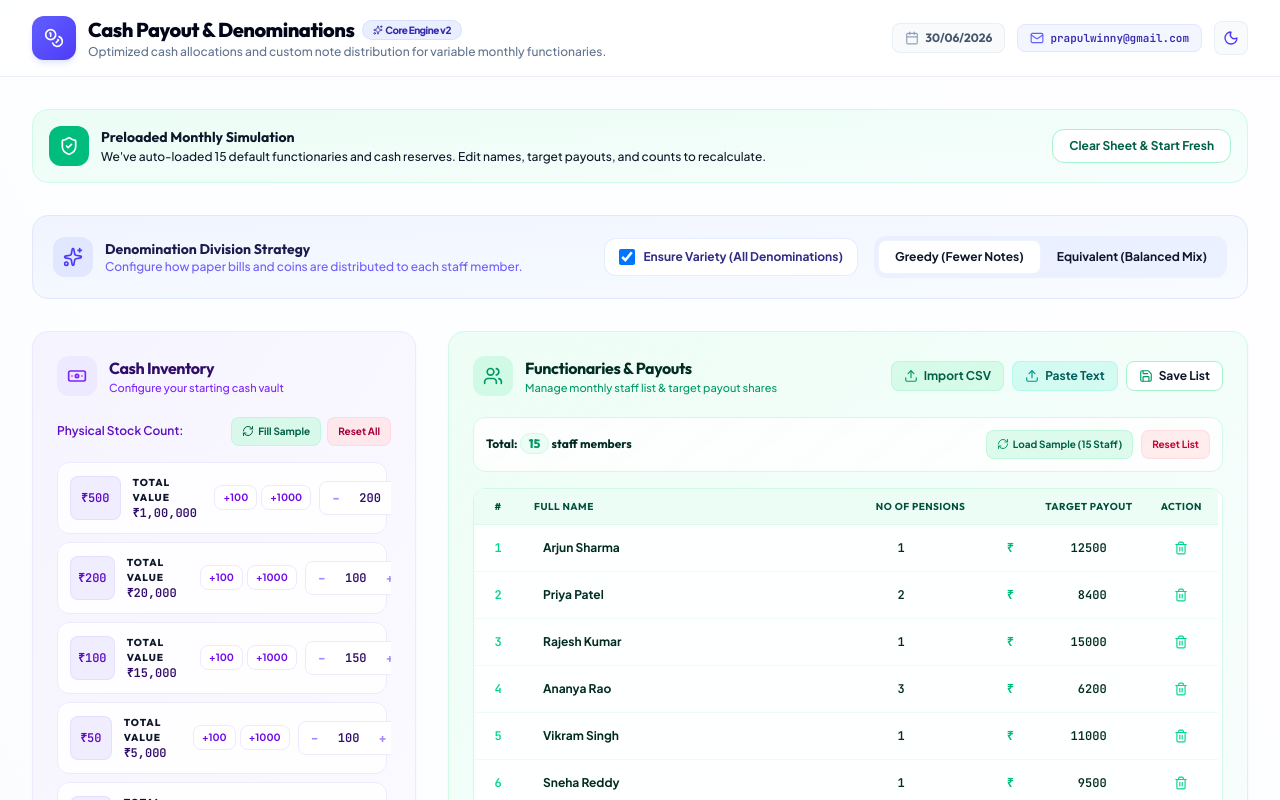
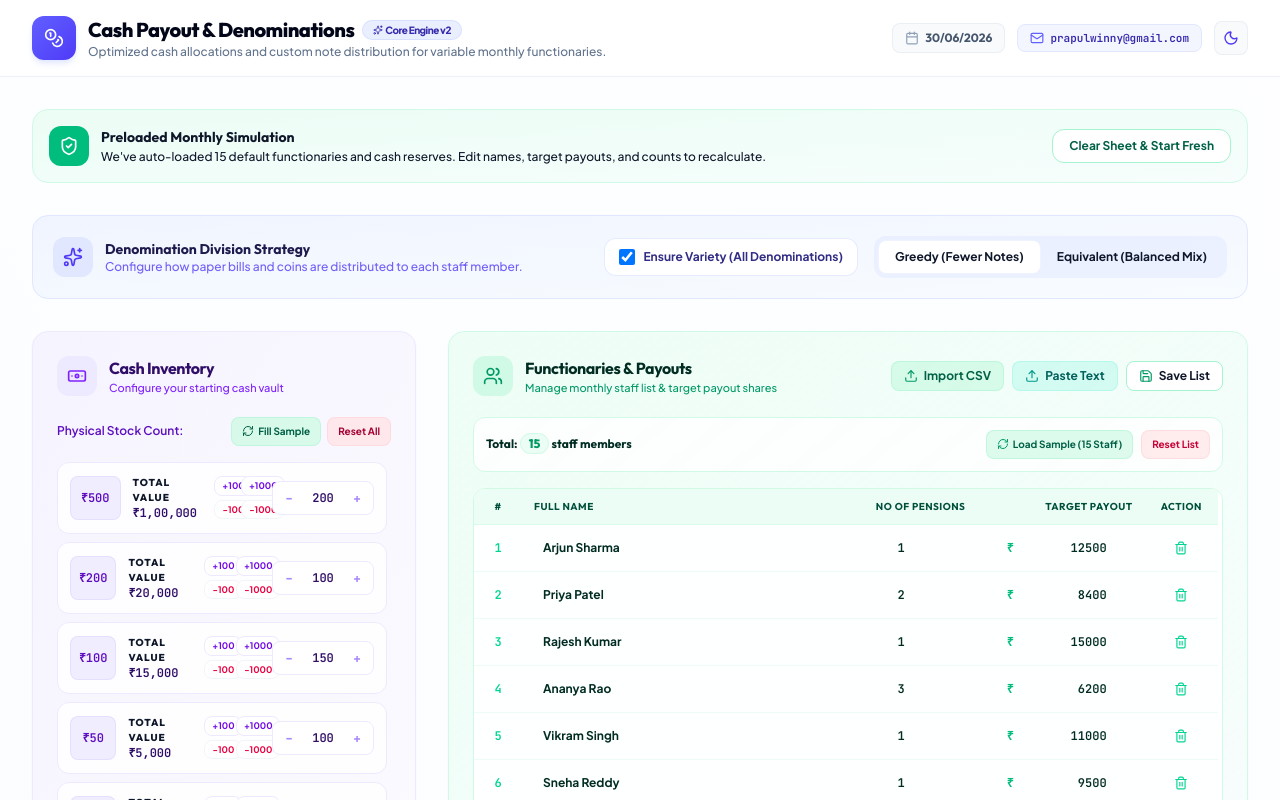
Before and after one commit to prapulwinny-collab/Pensions-denomination-, a React (Vite) app: page / in a window 1280 px wide. Shown: the top 800 px of the page. Built offline with nearby package versions, Linux system fonts and the light colour scheme.

Commit message:
feat(ui): add subtraction buttons to cash drawer
Refactor quick adjustment pills into a grid layout and include subtraction controls to improve denomination management efficiency.

```diff
--- a/src/components/CashDrawer.tsx
+++ b/src/components/CashDrawer.tsx
@@ -116,19 +116,35 @@ export default function CashDrawer({
 
                 {/* Right Section: Tactile inputs & quick increments */}
                 <div className="flex items-center gap-2">
-                  {/* Quick Add Pills */}
-                  <div className="flex gap-1">
+                  {/* Quick Add / Subtract Pills */}
+                  <div className="grid grid-cols-2 gap-1">
                     <button
                       onClick={() => adjustCount(denom, 100)}
-                      className="px-2 py-1 text-[10px] font-bold bg-white hover:bg-violet-50 text-violet-700 border border-violet-100 rounded-lg transition-all cursor-pointer shadow-3xs dark:bg-slate-900 dark:hover:bg-slate-800 dark:text-slate-350 dark:border-slate-700"
+                      className="px-1.5 py-0.5 text-[9px] font-bold bg-white hover:bg-violet-50 text-violet-700 border border-violet-100 rounded-lg transition-all cursor-pointer shadow-3xs dark:bg-slate-900 dark:hover:bg-slate-800 dark:text-slate-350 dark:border-slate-700 text-center whitespace-nowrap min-w-[38px]"
+                      title="Add 100 notes"
                     >
                       +100
                     </button>
                     <button
                       onClick={() => adjustCount(denom, 1000)}
-                      className="px-2 py-1 text-[10px] font-bold bg-white hover:bg-violet-50 text-violet-700 border border-violet-100 rounded-lg transition-all cursor-pointer shadow-3xs dark:bg-slate-900 dark:hover:bg-slate-800 dark:text-slate-350 dark:border-slate-700"
+                      className="px-1.5 py-0.5 text-[9px] font-bold bg-white hover:bg-violet-50 text-violet-700 border border-violet-100 rounded-lg transition-all cursor-pointer shadow-3xs dark:bg-slate-900 dark:hover:bg-slate-800 dark:text-slate-350 dark:border-slate-700 text-center whitespace-nowrap min-w-[44px]"
+                      title="Add 1000 notes"
                     >
                       +1000
+                    </button>
+                    <button
+                      onClick={() => adjustCount(denom, -100)}
+                      className="px-1.5 py-0.5 text-[9px] font-bold bg-white hover:bg-rose-50 text-rose-600 hover:text-rose-700 border border-slate-100 hover:border-rose-200/50 rounded-lg transition-all cursor-pointer shadow-3xs dark:bg-slate-900 dark:hover:bg-rose-950/20 dark:text-rose-400 dark:border-slate-700 text-center whitespace-nowrap min-w-[38px]"
+                      title="Subtract 100 notes"
+                    >
+                      -100
+                    </button>
+                    <button
+                      onClick={() => adjustCount(denom, -1000)}
+                      className="px-1.5 py-0.5 text-[9px] font-bold bg-white hover:bg-rose-50 text-rose-600 hover:text-rose-700 border border-slate-100 hover:border-rose-200/50 rounded-lg transition-all cursor-pointer shadow-3xs dark:bg-slate-900 dark:hover:bg-rose-950/20 dark:text-rose-400 dark:border-slate-700 text-center whitespace-nowrap min-w-[44px]"
+                      title="Subtract 1000 notes"
+                    >
+                      -1000
                     </button>
                   </div>
 
```
